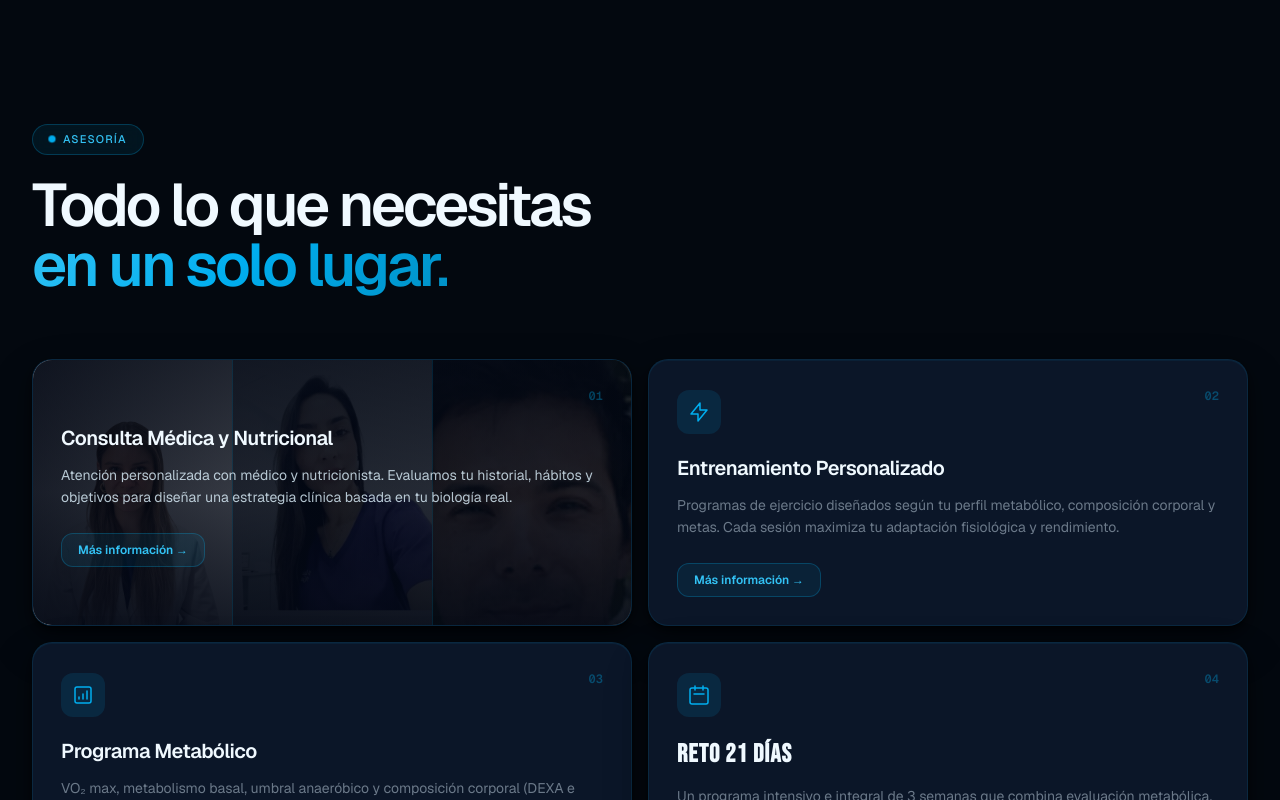
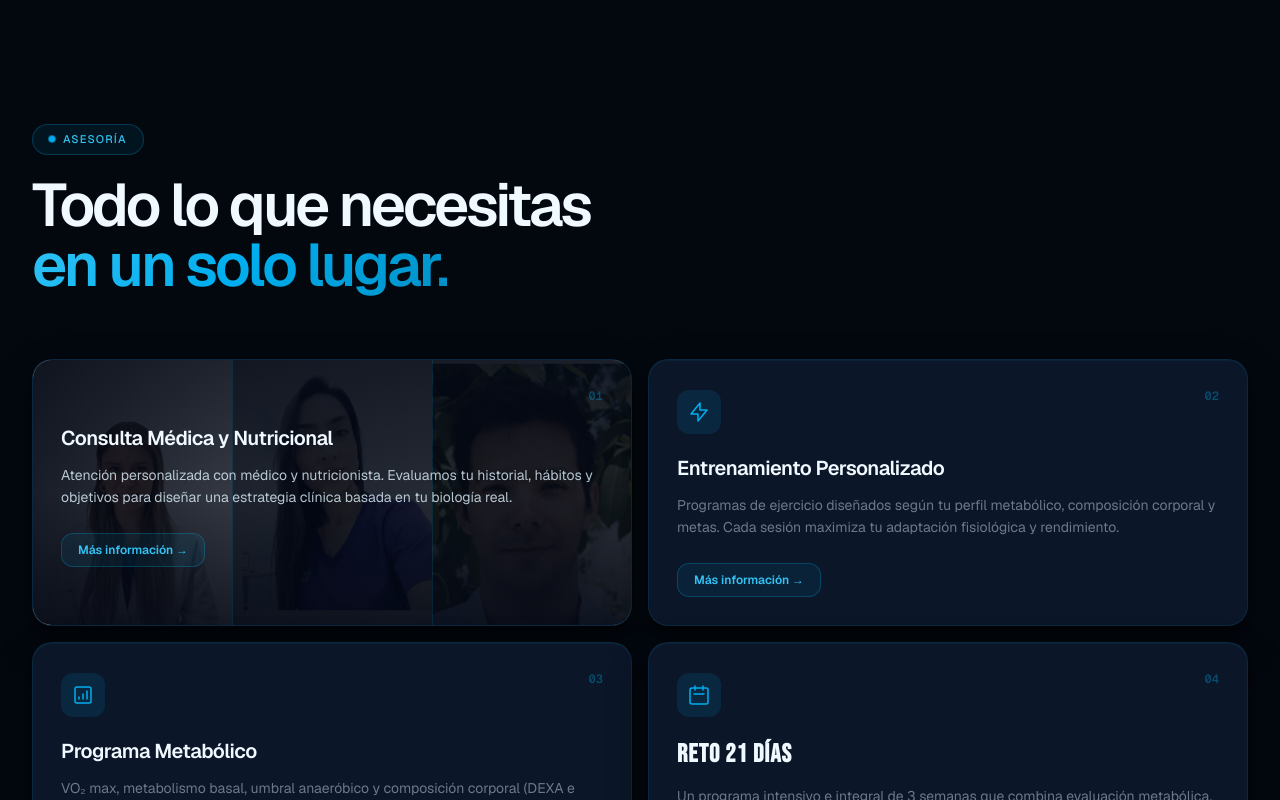
Before and after one commit to felipemunoz1983-alt/centro-metabolico, a Next.js app: page / in a window 1280 px wide. Shown: the part 2420-3220 px from the top of the page. Built offline with nearby package versions, Linux system fonts and the light colour scheme.

Commit message:
services: crop felipe.webp to remove white margins, remove CSS zoom

```diff
--- a/src/components/sections/ServicesSection.tsx
+++ b/src/components/sections/ServicesSection.tsx
@@ -94,12 +94,10 @@ export function ServicesSection() {
                         style={{ objectPosition: "50% 8%", filter: "grayscale(25%) contrast(1.05) brightness(0.78)" }} sizes="25vw" />
                       <div className="absolute inset-0" style={{ backgroundColor: "rgba(0,20,40,0.32)" }} />
                     </div>
-                    {/* Felipe — zoom 2.4× para eliminar márgenes blancos */}
+                    {/* Felipe — imagen pre-recortada, sin zoom CSS */}
                     <div className="relative flex-1 overflow-hidden" style={{ backgroundColor: "rgba(0,20,40,0.32)" }}>
-                      <div className="absolute inset-0" style={{ transform: "scale(3.2)", transformOrigin: "50% 38%" }}>
-                        <Image src={`${BP}/felipe.webp`} alt="" fill className="object-cover object-top"
-                          style={{ filter: "grayscale(25%) contrast(1.05) brightness(0.78)" }} sizes="25vw" />
-                      </div>
+                      <Image src={`${BP}/felipe.webp`} alt="" fill className="object-cover"
+                        style={{ objectPosition: "50% 20%", filter: "grayscale(25%) contrast(1.05) brightness(0.78)" }} sizes="25vw" />
                       <div className="absolute inset-0" style={{ backgroundColor: "rgba(0,20,40,0.32)" }} />
                     </div>
                     {/* Global gradient overlay — stronger on left third for text */}
```
Also changed, not shown: public/felipe.webp.
